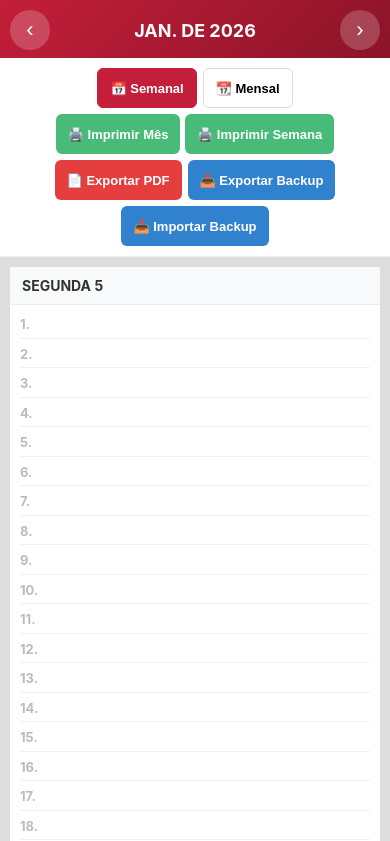
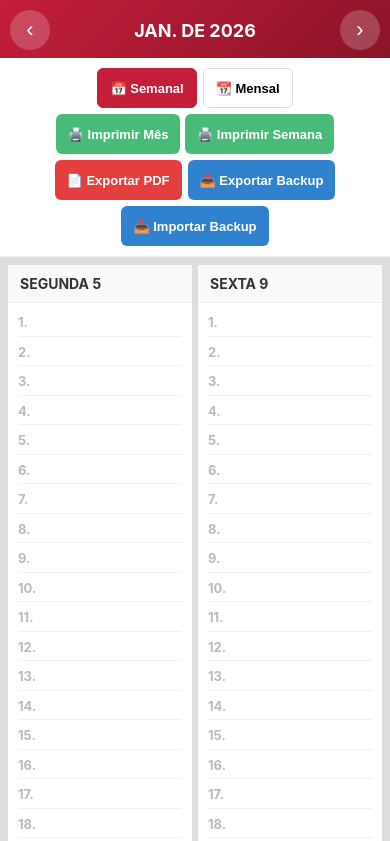
Before and after one commit to grupofakrivasconcellos-source/app, a website: page index.html in a window 390 px wide. Shown: the top 841 px of the page. Drawn offline with Linux system fonts and the light colour scheme.

Commit message:
Ajuste layout semanal: 2 colunas com scroll para iPad/iPhone

```diff
--- a/styles.css
+++ b/styles.css
@@ -479,21 +479,24 @@ body {
 
 /* ========== OTIMIZAÇÕES PARA TABLET E MOBILE ========== */
 @media screen and (max-width: 768px) {
-    /* LAYOUT SEMANAL: MUDAR PARA 1 COLUNA EM TELAS MENORES */
+    /* LAYOUT SEMANAL: MANTER 2 COLUNAS EM DISPOSITIVOS MÓVEIS */
     .week-grid {
-        flex-direction: column;
-        gap: 10px;
-        padding: 10px;
+        flex-direction: row;
+        gap: 8px;
+        padding: 8px;
+        height: auto;
     }
 
     .week-column {
-        width: 100%;
-        gap: 10px;
+        flex: 1;
+        width: 50%;
+        gap: 8px;
     }
 
     .day-card-grid {
-        min-height: 220px;
+        min-height: 180px;
         max-width: 100%;
+        height: auto;
     }
 
     .day-card-header {
@@ -560,21 +563,24 @@ body {
         min-height: 40px;
     }
 
-    /* LAYOUT SEMANAL: MUDAR PARA 1 COLUNA */
+    /* LAYOUT SEMANAL: MANTER 2 COLUNAS EM IPHONE */
     .week-grid {
-        flex-direction: column;
-        gap: 8px;
-        padding: 10px;
+        flex-direction: row;
+        gap: 6px;
+        padding: 8px;
+        height: auto;
     }
 
     .week-column {
-        width: 100%;
-        gap: 8px;
+        flex: 1;
+        width: 50%;
+        gap: 6px;
     }
 
     .day-card-grid {
-        min-height: 200px;
+        min-height: 160px;
         max-width: 100%;
+        height: auto;
     }
 
     .day-card-header {
```
